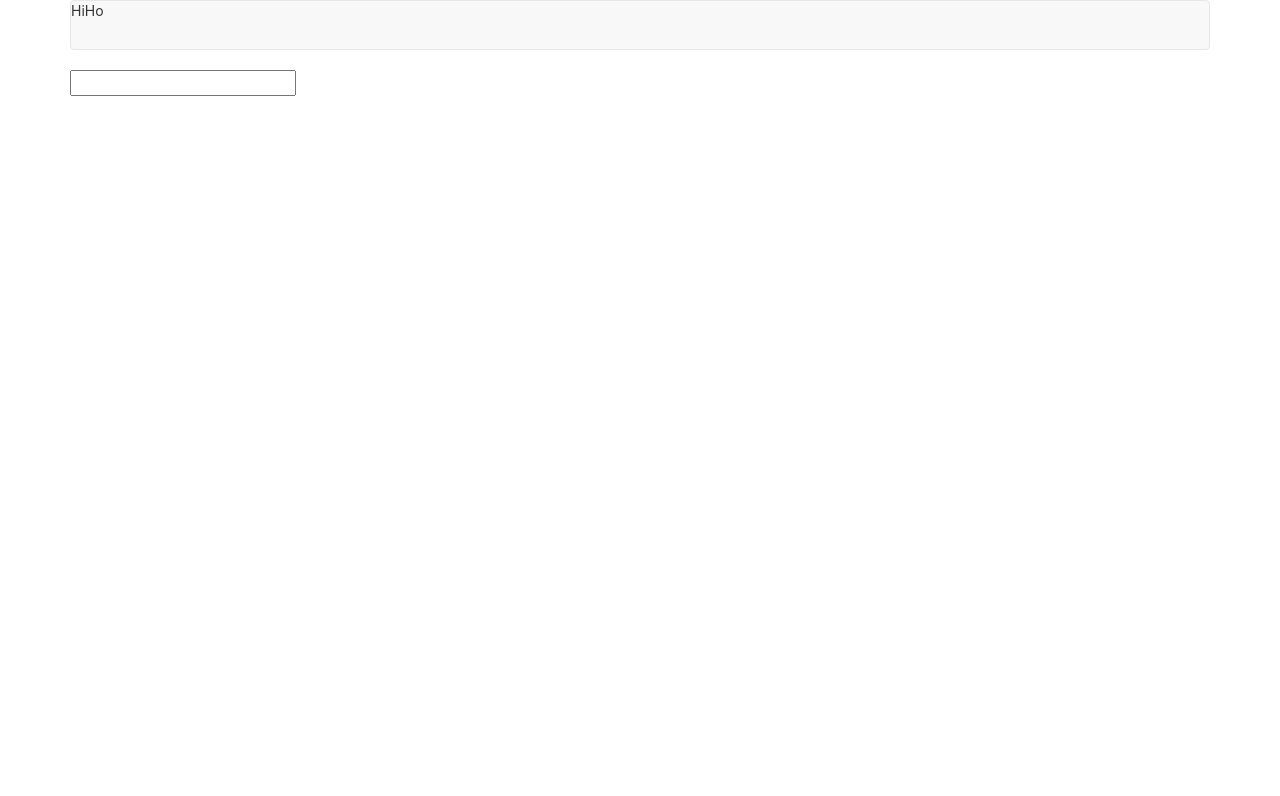
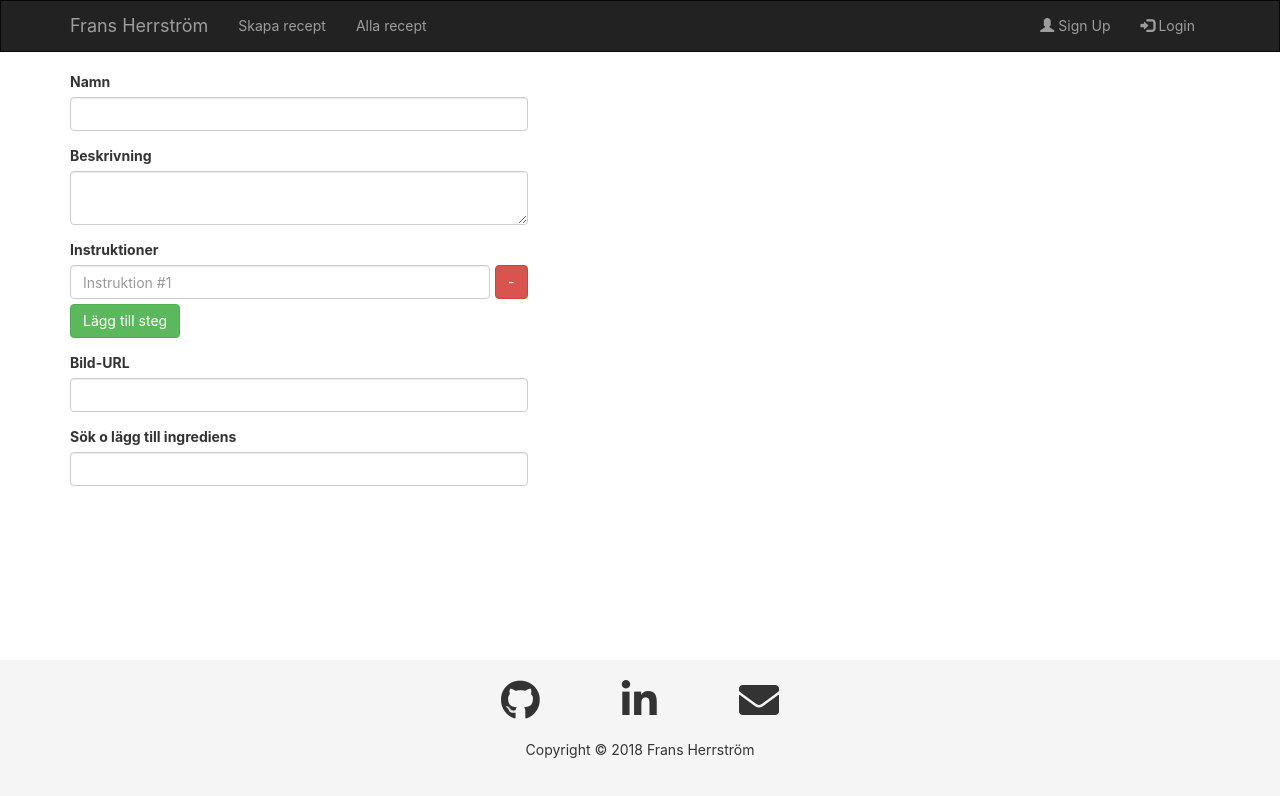
Before and after one commit to fransstrom/recept, a React (Create React App) app in the folder receptbolaget-front/: page /add in a window 1280 px wide. Shown: the top 796 px of the page. Built offline with nearby package versions, Linux system fonts and the light colour scheme.

Commit message:
worked on: Form, Navbar, Footer, CSS

```diff
--- a/receptbolaget-front/public/index.html
+++ b/receptbolaget-front/public/index.html
@@ -11,6 +11,9 @@
     -->
     <link rel="manifest" href="%PUBLIC_URL%/manifest.json">
     <link rel="stylesheet" href="https://maxcdn.bootstrapcdn.com/bootstrap/3.3.7/css/bootstrap.min.css" integrity="sha384-BVYiiSIFeK1dGmJRAkycuHAHRg32OmUcww7on3RYdg4Va+PmSTsz/K68vbdEjh4u" crossorigin="anonymous" defer>
+    <link rel="stylesheet" href="https://use.fontawesome.com/releases/v5.5.0/css/all.css" integrity="sha384-B4dIYHKNBt8Bc12p+WXckhzcICo0wtJAoU8YZTY5qE0Id1GSseTk6S+L3BlXeVIU" crossorigin="anonymous">
+
+
     <!--
       Notice the use of %PUBLIC_URL% in the tags above.
       It will be replaced with the URL of the `public` folder during the build.
--- /dev/null
+++ b/receptbolaget-front/src/components/Footer.js
@@ -0,0 +1,18 @@
+import React, { Component } from 'react';
+
+export default class Footer extends Component {
+  render() {
+    return (
+      <footer>
+          <div className="container">
+          <div className="row">
+          <div className="col-sm-4"></div>
+          <div className="col-sm-4 footer-icons"><i className="fab fa-github"></i><i className="fab fa-linkedin-in"></i><i className="fas fa-envelope"></i></div>
+          <div className="col-sm-4"></div>
+          <div className="col-sm-12 footer-copyr">Copyright © 2018 Frans Herrström</div>
+          </div>
+          </div>
+      </footer>
+    );
+  }
+}
--- /dev/null
+++ b/receptbolaget-front/src/components/Navbar.js
@@ -0,0 +1,50 @@
+import React, { Component } from 'react';
+import { Link } from 'react-router-dom';
+
+export default class Navbar extends Component {
+  render() {
+    return (
+      <nav className="navbar navbar-inverse">
+        <div className="container">
+          <div className="navbar-header">
+            <button
+              type="button"
+              className="navbar-toggle"
+              data-toggle="collapse"
+              data-target="#myNavbar">
+              <span className="icon-bar" />
+              <span className="icon-bar" />
+              <span className="icon-bar" />
+            </button>
+            <Link to="/" className="navbar-brand">
+              {' '}
+              Frans Herrström
+            </Link>
+          </div>
+          <div className="collapse navbar-collapse" id="myNavbar">
+            <ul className="nav navbar-nav">
+              <li>
+                <Link to="/add">Skapa recept</Link>
+              </li>
+              <li>
+                <a href="/allrecipes">Alla recept</a>
+              </li>
+            </ul>
+            <ul className="nav navbar-nav navbar-right">
+              <li>
+                <a href="#">
+                  <span className="glyphicon glyphicon-user" /> Sign Up
+                </a>
+              </li>
+              <li>
+                <a href="#">
+                  <span className="glyphicon glyphicon-log-in" /> Login
+                </a>
+              </li>
+            </ul>
+          </div>
+        </div>
+      </nav>
+    );
+  }
+}
--- a/receptbolaget-front/src/components/RecipeForm2.js
+++ b/receptbolaget-front/src/components/RecipeForm2.js
@@ -7,9 +7,14 @@ class RecipeForm2 extends Component {
   constructor() {
     super();
     this.state = {
-      addedIngredients: [], // this holds the name of each list
+      addedIngredients: [],
+      label: '',
+      description: '',
+      imgUrl: '',
+      instructions: [{}]
     };
 
+    this.handleInputChange = this.handleInputChange.bind(this);
   }
 
   handleIngredientsSearch(e) {
@@ -17,8 +22,8 @@ class RecipeForm2 extends Component {
   }
   ingredientSearch = _.debounce(e => this.handleIngredientsSearch(e), 200);
 
-  handle(e) {
-    let addedIngredients = this.state.addedIngredients;
+  addIngredient(e) {
+    let addedIngredients = [...this.state.addedIngredients];
     addedIngredients.push(e);
     this.setState({ addedIngredients });
   }
@@ -42,46 +47,191 @@ class RecipeForm2 extends Component {
     this.setState({ addedIngredients });
   }
 
+  handleIngredientMeasureUnitAmount(e) {
+    let id = e.target.getAttribute('quantity');
+    let addedIngredients = [...this.state.addedIngredients];
+    const index = addedIngredients.findIndex(
+      ingredient => ingredient._id === id
+    );
+    addedIngredients[index].quantity = e.target.value;
+    this.setState({ addedIngredients });
+  }
+
+  handleIngredientMeasureUnit(e) {
+    let id = e.target.getAttribute('measure');
+    let addedIngredients = [...this.state.addedIngredients];
+    const index = addedIngredients.findIndex(
+      ingredient => ingredient._id === id
+    );
+    addedIngredients[index].measure = e.target.value;
+    this.setState({ addedIngredients });
+  }
+
+  handleInputChange(event) {
+    const target = event.target;
+    const value = target.type === 'checkbox' ? target.checked : target.value;
+    const name = target.name;
+
+    this.setState({
+      [name]: value
+    });
+  }
+  handleInstructionStepChange = idx => evt => {
+    const newInstructions = this.state.instructions.map((instruction, sidx) => {
+      if (idx !== sidx) return instruction;
+      return { ...instruction, step: evt.target.value };
+    });
+
+    this.setState({ instructions: newInstructions });
+  };
+
+  handleAddInstruction = () => {
+    this.setState({
+      instructions: this.state.instructions.concat([{ step: '' }])
+    });
+  };
+
+  handleRemoveInstruction = idx => () => {
+    if (this.state.instructions.length > 1)
+      this.setState({
+        instructions: this.state.instructions.filter((s, sidx) => idx !== sidx)
+      });
+  };
+
   render() {
+    let newRecipe = {
+      Name: this.state.label,
+      Description: this.state.description
+    };
+    console.log(newRecipe);
     let ingredients = _.map(this.props.ingredients);
     let ingredientsAddButtons = ingredients.map(ingredients => (
-      <li key={ingredients._id}>
+      <li className="list-group-item autoCompleteList" key={ingredients._id}>
         {ingredients.Namn}
-
         <button
           ingredient={ingredients}
-          onClick={e => this.handle(ingredients)}
+          onClick={e => this.addIngredient(ingredients)}
           className="btn btn-primary">
           Lägg till
         </button>
       </li>
     ));
 
-    let addedIngredientsList=this.state.addedIngredients.map(ingredient => {
+    let addedIngredientsList = this.state.addedIngredients.map(ingredient => {
       return (
-        <p key={ingredient._id}>
+        <li className="list-group-item addedIngredient" key={ingredient._id}>
           {ingredient.Namn}{' '}
           <input
+            type="number"
+            quantity={ingredient._id}
+            placeholder="Antal måttenheter"
+            onChange={e => this.handleIngredientMeasureUnitAmount(e)}
+          />
+          <select
+            measure={ingredient._id}
+            defaultValue="gram"
+            onChange={e => this.handleIngredientMeasureUnit(e)}>
+            <option value="tsk">Tesked</option>
+            <option value="msk">Matsked</option>
+            <option value="kg">Kilo</option>
+            <option value="gram">Gram</option>
+          </select>
+          <input
+            type="number"
+            step="any"
+            min="0"
             amount={ingredient._id}
-            label="Mängd i gram"
+            placeholder="Mängd i gram"
             onChange={e => this.handleIngredientAmount(e)}
           />
           <button
+            className="btn btn-danger"
             value={ingredient._id}
             onClick={e => this.removeIngredient(e)}>
-            Remove
+            -
           </button>
-        </p>
+        </li>
       );
-    })
+    });
+
+    const instructionInputList = this.state.instructions.map(
+      (instruction, idx) => (
+        <div key={idx} className="form-instructions">
+          <input
+            className="form-control"
+            type="text"
+            placeholder={`Instruktion #${idx + 1}`}
+            value={instruction.step}
+            onChange={this.handleInstructionStepChange(idx)}
+          />
+          <button
+            type="button"
+            onClick={this.handleRemoveInstruction(idx)}
+            className="btn btn-danger">
+            -
+          </button>
+        </div>
+      )
+    );
+
     console.log(this.state);
-
     return (
       <div className="row">
-        <div className="col-sm-12 col-md-6 col-lg-6">
+        <form onSubmit={e => e.preventDefault()}>
+          <div className="col-sm-12 col-md-5 col-lg-5">
+            <div className="form-group">
+              <label htmlFor="form-name">Namn</label>
               <input
-            label="Sök ingredienser"
+                className="form-control"
+                id="form-name"
                 type="text"
+                name="label"
+                value={this.state.label}
+                onChange={this.handleInputChange}
+              />
+            </div>
+            <div className="form-group">
+              <label htmlFor="form-description">Beskrivning</label>
+              <textarea
+                className="form-control"
+                id="form-description"
+                type="comment"
+                name="description"
+                value={this.state.description}
+                onChange={this.handleInputChange}
+              />
+            </div>
+            <div className="form-group">
+              <label>Instruktioner</label>
+              {instructionInputList}
+              <button
+                type="button"
+                onClick={this.handleAddInstruction}
+                className="btn btn-success">
+                Lägg till steg
+              </button>
+            </div>
+
+            <div className="form-group">
+              <label htmlFor="form-imgUrl">Bild-URL</label>
+              <input
+                className="form-control"
+                id="form-imgUrl"
+                type="text"
+                name="imgUrl"
+                value={this.state.imgUrl}
+                onChange={this.handleInputChange}
+              />
+            </div>
+            <div className="form-group">
+              <label htmlFor="ingredientSearch">
+                Sök o lägg till ingrediens
+              </label>
+              <input
+                className="form-control"
+                id="ingredientSearch"
+                type="text"
+                autoComplete="off"
                 onChange={e => {
                   if (e.target.value && e.target.value.length > 2) {
                     this.ingredientSearch(e.target.value);
@@ -89,14 +239,46 @@ class RecipeForm2 extends Component {
                     this.ingredientSearch(null);
                   }
                 }}
-            component={this.renderField}
               />
               {ingredientsAddButtons}
             </div>
+          </div>
+          <div className="col-sm-12 col-md-7 col-lg-7">
+            <h1>{this.state.label}</h1>
+            <h3>{this.state.description ? 'Beskrivning' : ''}</h3>
+            <p>{this.state.description}</p>
+            {this.state.instructions[0].step ? <h4>Instruktioner</h4> : ''}
+            <ol>
+              {this.state.instructions[0].step
+                ? this.state.instructions.map(instruction => {
+                    return <li>{instruction.step}</li>;
+                  })
+                : ''}
+            </ol>
+            <div>
+              {this.state.imgUrl ? (
+                <img
+                  id="recipeImg"
+                  alt="Bild för recept"
+                  src={this.state.imgUrl}
+                />
+              ) : (
+                ''
+              )}
+            </div>
+            <div className="card">
 
-        <div className="col-sm-12 col-md-6 col-lg-6">
+                {this.state.addedIngredients.length > 0
+                  ? <div ><h4 className="card-header">Tillagda ingredienser</h4><p className="text-danger bold">Du lägger alltid till ingredienser för 1 portion</p></div>
+                  : ''}
+
+              <ul className="list-group list-group-flush">
                 {addedIngredientsList}
+              </ul>
             </div>
+          </div>
+        </form>
+
       </div>
     );
   }
--- a/receptbolaget-front/src/index.css
+++ b/receptbolaget-front/src/index.css
@@ -1,25 +1,84 @@
 body {
   margin: 0;
   padding: 0;
-  font-family: -apple-system, BlinkMacSystemFont, "Segoe UI", "Roboto", "Oxygen",
-    "Ubuntu", "Cantarell", "Fira Sans", "Droid Sans", "Helvetica Neue",
+  font-family: -apple-system, BlinkMacSystemFont, 'Segoe UI', 'Roboto', 'Oxygen',
+    'Ubuntu', 'Cantarell', 'Fira Sans', 'Droid Sans', 'Helvetica Neue',
     sans-serif;
   -webkit-font-smoothing: antialiased;
   -moz-osx-font-smoothing: grayscale;
 }
 
+html,
+body {
+  height: 100%;
+  position: relative;
+}
+footer {
+  position: absolute;
+  bottom: 0;
+  width: 100%;
+}
+.main-container {
+  min-height: 100vh; /* will cover the 100% of viewport */
+  overflow: hidden;
+  display: block;
+  position: relative;
+  padding-bottom: 200px; /* height of your footer */
+}
+
 code {
-  font-family: source-code-pro, Menlo, Monaco, Consolas, "Courier New",
+  font-family: source-code-pro, Menlo, Monaco, Consolas, 'Courier New',
     monospace;
 }
 
-
-.autoCompleteBox{
-  width: 50%;
+.bold {
+  font-weight: bold;
 }
 
-.autoCompleteList{
+.list-group-item.autoCompleteList {
   display: flex;
   justify-content: space-between;
+  align-items: center;
+}
+
+.list-group-item.addedIngredient {
+  justify-content: space-between;
+  align-items: center;
+  display: flex;
+}
+.form-instructions {
+  display: flex;
   margin-bottom: 5px;
 }
+
+.form-instructions .btn {
+  margin-left: 5px;
+}
+#recipeImg {
+  max-width: 400px;
+}
+
+.navbar {
+  border-radius: 0px;
+}
+
+footer {
+  position: absolute;
+  bottom: 0;
+  width: 100%;
+  line-height: 60px;
+  background-color: #f5f5f5;
+  padding-top: 20px;
+  padding-bottom: 20px;
+}
+
+.footer-icons {
+  font-size: 40px;
+  display: flex;
+  align-content: center;
+  justify-content: space-around;
+}
+
+.footer-copyr {
+  text-align: center;
+}
--- a/receptbolaget-front/src/index.js
+++ b/receptbolaget-front/src/index.js
@@ -10,20 +10,26 @@ import Recipes from './components/Recipes';
 import ReduxPromise from 'redux-promise';
 import RecipeView from './components/RecipeView';
 import RecipeForm2 from './components/RecipeForm2';
+import Footer from './components/Footer';
+import Navbar from './components/Navbar';
 
 const createStoreWithMiddleWare = applyMiddleware(ReduxPromise)(createStore);
 
 ReactDOM.render(
   <BrowserRouter>
     <Provider store={createStoreWithMiddleWare(reducers)}>
+    <div className="main-container">
+    <Navbar></Navbar>
       <div className="container">
-        <nav className="navbar navbar-default">HiHo</nav>
+
         <Switch>
           <Route path="/recept" component={RecipeView} />
           <Route path="/add" component={RecipeForm2} />
           <Route path="/" component={Recipes} />
         </Switch>
       </div>
+      <Footer></Footer>
+    </div>
     </Provider>
   </BrowserRouter>,
   document.getElementById('root')
```
Lines whose indentation alone changed are shown as unchanged.
